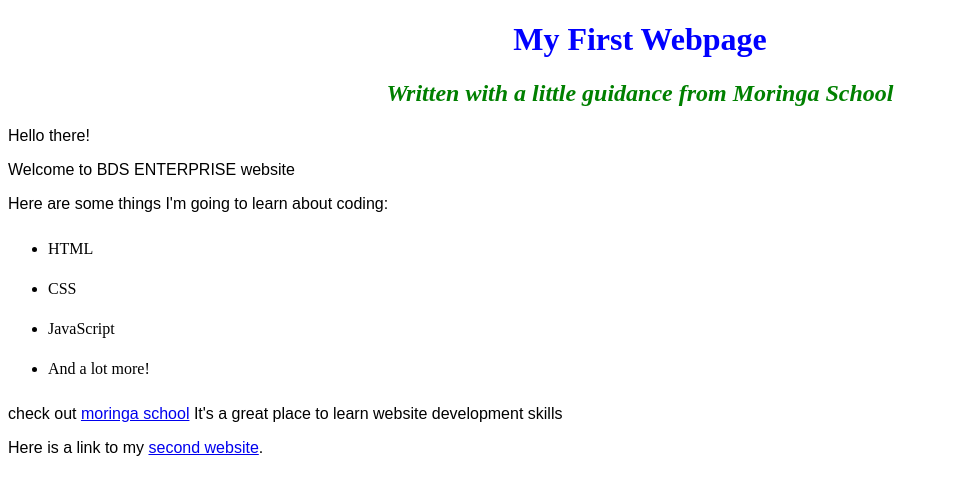
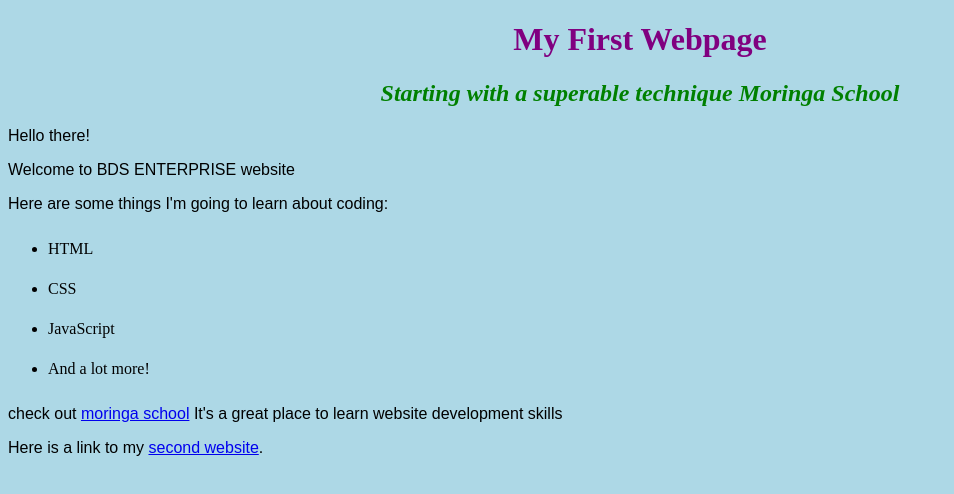
Before and after one commit to henrymutega/my-first-webpage, a plain HTML site: page my-first-webpage.html in a window 1280 px wide. Shown: the whole page, without its empty margins (0-954 px from the left). Drawn offline with Linux system fonts and the light colour scheme.

Commit message:
Add header info!

```diff
--- a/css/style.css
+++ b/css/style.css
@@ -1,6 +1,10 @@
+body
+{
+  background-color: lightblue;
+}
 h1
 {
-color: #00f;
+color: purple;
 text-align: center;
 }
 h2
--- a/my-first-webpage.html
+++ b/my-first-webpage.html
@@ -6,7 +6,7 @@
       </head>
       <body>
             <h1>My First Webpage</h1>
-            <h2>Written with a little guidance from <em> Moringa School </em> </h2>
+            <h2>Starting with a superable technique <em> Moringa School </em> </h2>
             <p>Hello there!</p>
             <p>Welcome to BDS ENTERPRISE website</p>
 
```
